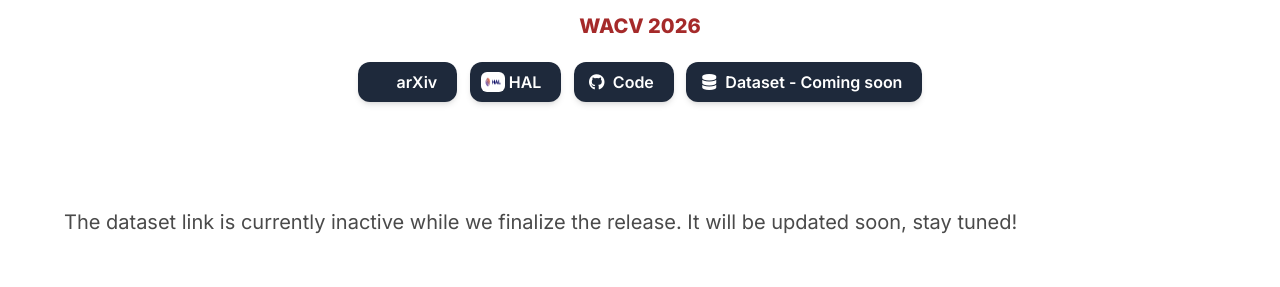
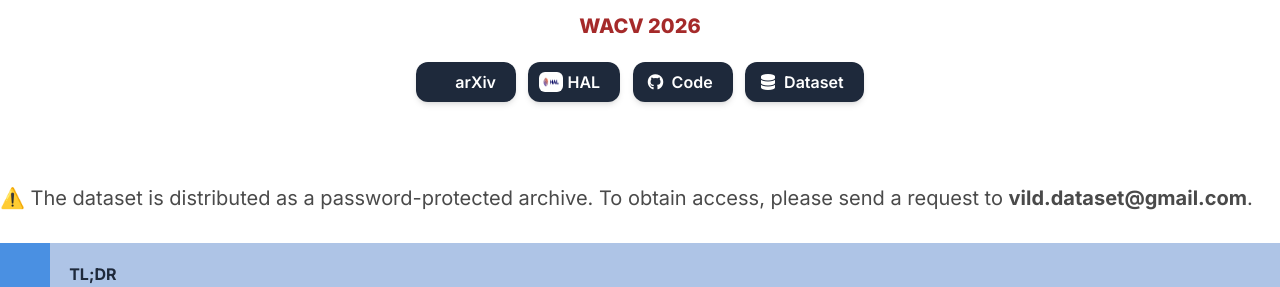
Before and after one commit to Tristan-Amadei/caevl, a plain HTML site: page index.html in a window 1280 px wide. Shown: the part 695-982 px from the top of the page. Drawn offline with nearby package versions, Linux system fonts and the light colour scheme; some icons are missing.

Commit message:
adding link to dataset

```diff
--- a/index.html
+++ b/index.html
@@ -292,12 +292,12 @@
                 </span>
 
                   <span class="link-block">
-                    <a href="https://TO_DATA" target="_blank"
+                    <a href="https://zenodo.org/records/19223815" target="_blank"
                     class="external-link button is-normal is-rounded is-dark">
                     <span class="icon">
                       <i class="fas fa-database"></i>
                     </span>
-                    <span>Dataset - Coming soon</span>
+                    <span>Dataset</span>
                   </a>
                 </span>
 
@@ -319,16 +319,11 @@
   </div>
 </section>
 
-<section class="hero is-small">
-  <div class="hero-body">
-    <div class="container has-text-justified">
-      <h2 class="subtitle">
-        The dataset link is currently inactive while we finalize the release. It will be updated soon, stay tuned!
-      </h2>
-    </div>
-  </div>
-</section>
 
+<h2 class="subtitle">
+  ⚠️ The dataset is distributed as a password-protected archive.
+  To obtain access, please send a request to <b>vild.dataset@gmail.com</b>.
+</h2>
 
 <section class="tldr" style="padding: 1.2em; border-left: 50px solid #4a90e2; background: #aec4e6; margin-top: 2em;">
   <h2 style="margin-top: 0;"><b>TL;DR</b></h2>
```
Also changed, not shown: 1 other file.
